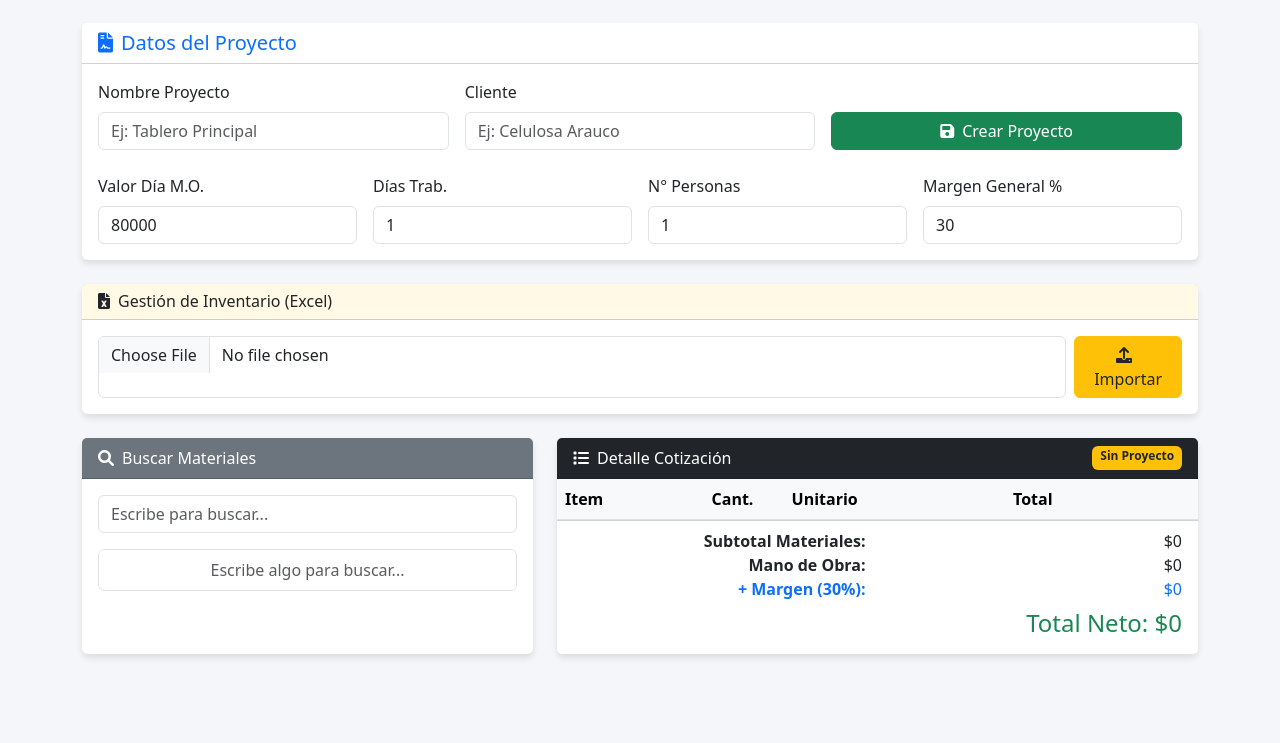
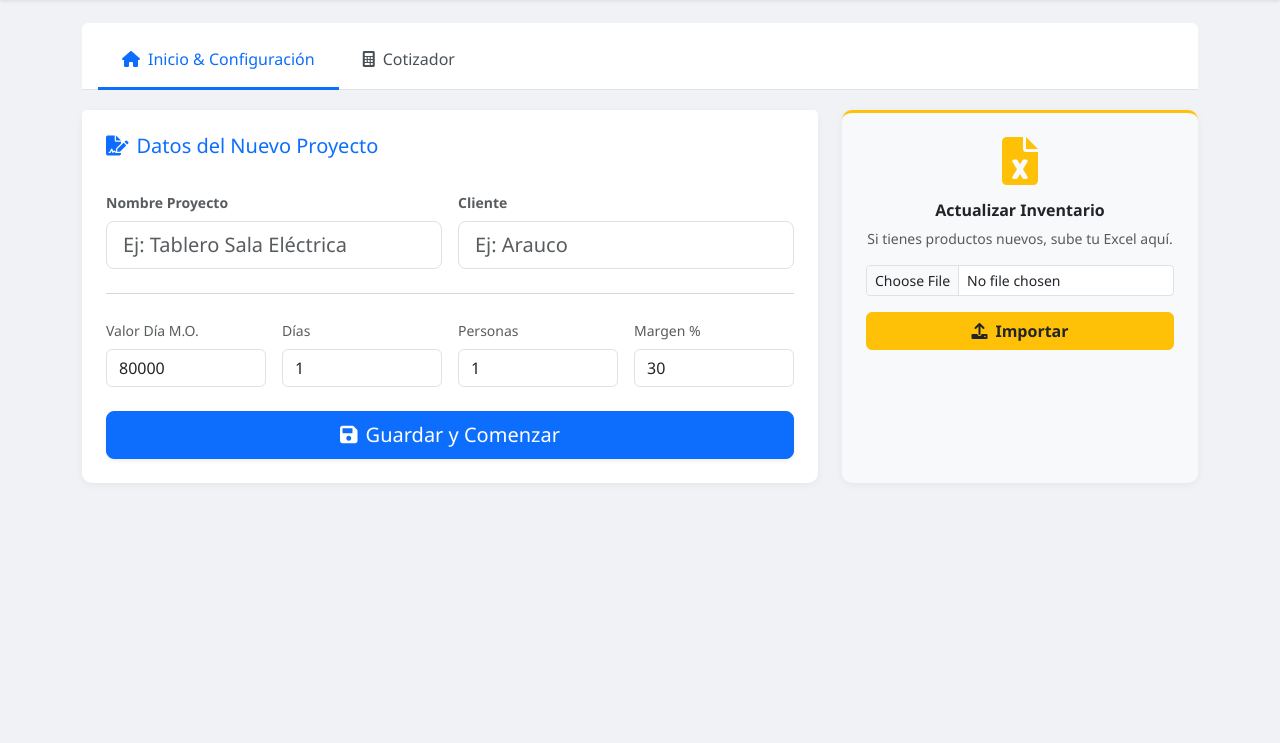
Before and after one commit to matsito/cotizador-eceace, a website: page public/index.html in a window 1280 px wide. Shown: the part 57-800 px from the top of the page. Drawn offline with nearby package versions, Linux system fonts and the light colour scheme.

Commit message:
Ahora si arreglado

```diff
--- a/public/index.html
+++ b/public/index.html
@@ -7,110 +7,153 @@
     <link href="https://cdn.jsdelivr.net/npm/bootstrap@5.3.0/dist/css/bootstrap.min.css" rel="stylesheet">
     <link href="https://cdnjs.cloudflare.com/ajax/libs/font-awesome/6.0.0/css/all.min.css" rel="stylesheet">
     <style>
-        body { background-color: #f4f6f9; }
-        .card { box-shadow: 0 4px 6px rgba(0,0,0,0.1); border: none; }
-        .list-group-item { cursor: pointer; transition: background 0.2s; }
-        .list-group-item:hover { background-color: #f8f9fa; }
-        .total-box { background-color: #2c3e50; color: white; padding: 15px; border-radius: 8px; }
+        body { background-color: #f0f2f5; font-family: 'Segoe UI', Tahoma, Geneva, Verdana, sans-serif; }
+        .navbar { box-shadow: 0 2px 4px rgba(0,0,0,0.1); }
+        .card { border: none; box-shadow: 0 2px 8px rgba(0,0,0,0.05); border-radius: 10px; }
+        .nav-tabs .nav-link { color: #495057; border: none; padding: 1rem 1.5rem; font-weight: 500; }
+        .nav-tabs .nav-link.active { color: #0d6efd; border-bottom: 3px solid #0d6efd; background: transparent; }
+        .badge-price-neto { background-color: #6c757d; }
+        .badge-price-normal { background-color: #0dcaf0; color: #000; }
+        .btn-circle { width: 32px; height: 32px; padding: 0; line-height: 32px; border-radius: 50%; text-align: center; }
+
+        /* Animación suave para las pestañas */
+        .tab-pane { padding-top: 20px; animation: fadeIn 0.3s; }
+        @keyframes fadeIn { from { opacity: 0; } to { opacity: 1; } }
     </style>
 </head>
 <body>
 
-<nav class="navbar navbar-dark bg-primary mb-4">
+<nav class="navbar navbar-expand-lg navbar-dark bg-primary sticky-top">
     <div class="container">
-        <a class="navbar-brand" href="#"><i class="fas fa-bolt me-2"></i>Cotizador EceAce Web</a>
+        <a class="navbar-brand fw-bold" href="#">
+            <i class="fas fa-bolt me-2"></i>Cotizador EceAce
+        </a>
+        <span class="badge bg-white text-primary px-3 py-2 rounded-pill" id="proyecto-activo-badge">
+            <i class="fas fa-exclamation-circle me-1"></i>Sin Proyecto
+        </span>
     </div>
 </nav>
 
-<div class="container">
+<div class="container mt-4">
 
-    <div class="card mb-4">
-        <div class="card-header bg-white">
-            <h5 class="mb-0 text-primary"><i class="fas fa-file-contract me-2"></i>Datos del Proyecto</h5>
+    <ul class="nav nav-tabs bg-white rounded-top px-3 pt-2" id="myTab" role="tablist">
+        <li class="nav-item" role="presentation">
+            <button class="nav-link active" id="inicio-tab" data-bs-toggle="tab" data-bs-target="#inicio" type="button" role="tab">
+                <i class="fas fa-home me-2"></i>Inicio & Configuración
+            </button>
+        </li>
+        <li class="nav-item" role="presentation">
+            <button class="nav-link" id="cotizador-tab" data-bs-toggle="tab" data-bs-target="#cotizador" type="button" role="tab">
+                <i class="fas fa-calculator me-2"></i>Cotizador
+            </button>
+        </li>
+    </ul>
+
+    <div class="tab-content" id="myTabContent">
+
+        <div class="tab-pane fade show active" id="inicio" role="tabpanel">
+            <div class="row g-4">
+                <div class="col-lg-8">
+                    <div class="card h-100">
+                        <div class="card-header bg-white border-bottom-0 pt-4 px-4">
+                            <h5 class="card-title text-primary"><i class="fas fa-file-signature me-2"></i>Datos del Nuevo Proyecto</h5>
                         </div>
-        <div class="card-body">
+                        <div class="card-body px-4 pb-4">
                             <div class="row g-3">
-                <div class="col-md-4">
-                    <label class="form-label">Nombre Proyecto</label>
-                    <input type="text" id="nombreProyecto" class="form-control" placeholder="Ej: Tablero Principal">
+                                <div class="col-md-6">
+                                    <label class="form-label fw-bold small text-muted">Nombre Proyecto</label>
+                                    <input type="text" id="nombreProyecto" class="form-control form-control-lg" placeholder="Ej: Tablero Sala Eléctrica">
                                 </div>
-                <div class="col-md-4">
-                    <label class="form-label">Cliente</label>
-                    <input type="text" id="cliente" class="form-control" placeholder="Ej: Celulosa Arauco">
-                </div>
-                <div class="col-md-4 d-flex align-items-end">
-                    <button class="btn btn-success w-100" onclick="crearProyecto()">
-                        <i class="fas fa-save me-2"></i>Crear Proyecto
-                    </button>
-                </div>
+                                <div class="col-md-6">
+                                    <label class="form-label fw-bold small text-muted">Cliente</label>
+                                    <input type="text" id="cliente" class="form-control form-control-lg" placeholder="Ej: Arauco">
                                 </div>
 
-            <div class="row g-3 mt-2">
+                                <div class="col-12"><hr class="text-muted my-2"></div>
+
                                 <div class="col-md-3">
-                    <label class="form-label">Valor Día M.O.</label>
+                                    <label class="form-label small text-muted">Valor Día M.O.</label>
                                     <input type="number" id="valorDia" class="form-control" value="80000" onchange="calcularTotales()">
                                 </div>
                                 <div class="col-md-3">
-                    <label class="form-label">Días Trab.</label>
+                                    <label class="form-label small text-muted">Días</label>
                                     <input type="number" id="diasTrab" class="form-control" value="1" onchange="calcularTotales()">
                                 </div>
                                 <div class="col-md-3">
-                    <label class="form-label">N° Personas</label>
+                                    <label class="form-label small text-muted">Personas</label>
                                     <input type="number" id="cantPersonas" class="form-control" value="1" onchange="calcularTotales()">
                                 </div>
                                 <div class="col-md-3">
-                    <label class="form-label">Margen General %</label>
+                                    <label class="form-label small text-muted">Margen %</label>
                                     <input type="number" id="margenGeneral" class="form-control" value="30" onchange="calcularTotales()">
+                                </div>
+
+                                <div class="col-12 mt-4">
+                                    <button class="btn btn-primary w-100 btn-lg shadow-sm" onclick="crearProyecto()">
+                                        <i class="fas fa-save me-2"></i>Guardar y Comenzar
+                                    </button>
+                                </div>
                             </div>
                         </div>
                     </div>
                 </div>
 
-    <div class="card mb-4 border-warning">
-        <div class="card-header bg-warning bg-opacity-10">
-            <h6 class="mb-0 text-dark"><i class="fas fa-file-excel me-2"></i>Gestión de Inventario (Excel)</h6>
+                <div class="col-lg-4">
+                    <div class="card bg-light h-100 border-warning border-top border-3">
+                        <div class="card-body text-center p-4">
+                            <div class="mb-3 text-warning">
+                                <i class="fas fa-file-excel fa-3x"></i>
                             </div>
-        <div class="card-body d-flex gap-2">
-            <input type="file" id="archivoExcel" class="form-control" accept=".xlsx, .xls">
-            <button class="btn btn-warning text-dark" onclick="subirExcel()">
+                            <h6 class="card-title fw-bold">Actualizar Inventario</h6>
+                            <p class="card-text small text-muted">Si tienes productos nuevos, sube tu Excel aquí.</p>
+                            <input type="file" id="archivoExcel" class="form-control form-control-sm mb-3" accept=".xlsx, .xls">
+                            <button class="btn btn-warning w-100 text-dark fw-bold" onclick="subirExcel()">
                                 <i class="fas fa-upload me-2"></i>Importar
                             </button>
                         </div>
                     </div>
-
-    <div class="row">
-        <div class="col-md-5">
-            <div class="card h-100">
-                <div class="card-header bg-secondary text-white">
-                    <i class="fas fa-search me-2"></i>Buscar Materiales
-                </div>
-                <div class="card-body">
-                    <input type="text" id="buscador" class="form-control mb-3" placeholder="Escribe para buscar..." onkeyup="buscarMateriales()">
-                    <ul class="list-group" id="lista-materiales" style="max-height: 400px; overflow-y: auto;">
-                        <li class="list-group-item text-muted text-center">Escribe algo para buscar...</li>
-                    </ul>
                 </div>
 
             </div>
 
         </div>
 
-        <div class="col-md-7">
-            <div class="card h-100">
-                <div class="card-header bg-dark text-white d-flex justify-content-between">
-                    <span><i class="fas fa-list me-2"></i>Detalle Cotización</span>
-                    <span id="proyecto-activo" class="badge bg-warning text-dark">Sin Proyecto</span>
+        <div class="tab-pane fade" id="cotizador" role="tabpanel">
+            <div class="row">
+                <div class="col-md-4 mb-3">
+                    <div class="card h-100 shadow-sm">
+                        <div class="card-header bg-white py-3">
+                            <div class="input-group">
+                                <span class="input-group-text bg-light border-end-0"><i class="fas fa-search text-muted"></i></span>
+                                <input type="text" id="buscador" class="form-control border-start-0 ps-0" placeholder="Buscar material..." onkeyup="buscarMateriales()">
+                            </div>
+                        </div>
+                        <div class="card-body p-0">
+                            <ul class="list-group list-group-flush" id="lista-materiales" style="max-height: 500px; overflow-y: auto;">
+                                <li class="list-group-item text-muted text-center py-5">
+                                    <i class="fas fa-arrow-up mb-2"></i><br>Escribe arriba para buscar
+                                </li>
+                            </ul>
+                        </div>
+                    </div>
+                </div>
+
+                <div class="col-md-8">
+                    <div class="card h-100 shadow-sm">
+                        <div class="card-header bg-dark text-white d-flex justify-content-between align-items-center py-3">
+                            <h6 class="mb-0"><i class="fas fa-list-alt me-2"></i>Detalle de la Cotización</h6>
+                            <small class="text-warning" id="nombre-proyecto-tabla">Sin nombre</small>
                         </div>
                         <div class="card-body p-0">
                             <div class="table-responsive">
-                        <table class="table table-striped mb-0">
+                                <table class="table table-hover align-middle mb-0">
                                     <thead class="table-light">
                                         <tr>
-                                    <th>Item</th>
+                                            <th class="ps-3">Item</th>
                                             <th style="width: 80px;">Cant.</th>
-                                    <th>Unitario</th>
-                                    <th>Total</th>
-                                    <th></th>
+                                            <th class="text-end">Unitario</th>
+                                            <th class="text-end">Total</th>
+                                            <th style="width: 50px;"></th>
                                         </tr>
                                     </thead>
                                     <tbody id="tabla-items">
@@ -118,19 +161,28 @@
                                 </table>
                             </div>
                         </div>
-                <div class="card-footer bg-white">
-                    <div class="row text-end">
-                        <div class="col-6"><strong>Subtotal Materiales:</strong></div>
-                        <div class="col-6" id="total-materiales">$0</div>
 
-                        <div class="col-6"><strong>Mano de Obra:</strong></div>
-                        <div class="col-6" id="total-mo">$0</div>
-
-                        <div class="col-6 text-primary"><strong>+ Margen (<span id="lbl-margen">30</span>%):</strong></div>
-                        <div class="col-6 text-primary" id="total-margen">$0</div>
-
-                        <div class="col-12 mt-2">
-                            <h4 class="text-success">Total Neto: <span id="gran-total">$0</span></h4>
+                        <div class="card-footer bg-white border-top p-4">
+                            <div class="row text-end justify-content-end">
+                                <div class="col-md-6">
+                                    <div class="d-flex justify-content-between mb-1">
+                                        <span class="text-muted">Materiales:</span>
+                                        <span class="fw-bold" id="total-materiales">$0</span>
+                                    </div>
+                                    <div class="d-flex justify-content-between mb-1">
+                                        <span class="text-muted">Mano de Obra:</span>
+                                        <span class="fw-bold" id="total-mo">$0</span>
+                                    </div>
+                                    <div class="d-flex justify-content-between mb-2 text-primary">
+                                        <span>+ Margen (<span id="lbl-margen">30</span>%):</span>
+                                        <span class="fw-bold" id="total-margen">$0</span>
+                                    </div>
+                                    <hr>
+                                    <div class="d-flex justify-content-between align-items-center">
+                                        <span class="h5 mb-0 text-success">TOTAL NETO:</span>
+                                        <span class="h3 mb-0 text-success fw-bold" id="gran-total">$0</span>
+                                    </div>
+                                </div>
                             </div>
                         </div>
                     </div>
@@ -138,14 +190,15 @@
             </div>
         </div>
 
-</div>
+    </div> </div>
 
 <script src="https://cdn.jsdelivr.net/npm/bootstrap@5.3.0/dist/js/bootstrap.bundle.min.js"></script>
 <script>
     let cotizacionIdActual = null;
     let itemsCotizacion = [];
 
-    // 1. CREAR PROYECTO
+    // --- FUNCIONES ---
+
     async function crearProyecto() {
         const nombre = document.getElementById('nombreProyecto').value;
         const cliente = document.getElementById('cliente').value;
@@ -154,7 +207,7 @@
         const personas = document.getElementById('cantPersonas').value;
         const margen = document.getElementById('margenGeneral').value;
 
-        if(!nombre) return alert("Ponle nombre al proyecto");
+        if(!nombre) return alert("⚠️ Ponle un nombre al proyecto.");
 
         try {
             const res = await fetch('/api/cotizaciones', {
@@ -172,16 +225,23 @@
             const data = await res.json();
             cotizacionIdActual = data.id;
 
-            document.getElementById('proyecto-activo').textContent = nombre;
-            document.getElementById('proyecto-activo').className = "badge bg-success";
-            alert("✅ Proyecto creado! Ahora agrega materiales.");
+            // Actualizar interfaz visualmente
+            document.getElementById('proyecto-activo-badge').innerHTML = `<i class="fas fa-check-circle me-1"></i>${nombre}`;
+            document.getElementById('proyecto-activo-badge').className = "badge bg-success px-3 py-2 rounded-pill";
+            document.getElementById('nombre-proyecto-tabla').textContent = nombre;
+
+            // Cambiar automáticamente a la pestaña del cotizador
+            const tabCotizador = new bootstrap.Tab(document.querySelector('#cotizador-tab'));
+            tabCotizador.show();
+
+            alert("✅ Proyecto creado. ¡Empieza a agregar materiales!");
         } catch (e) {
             console.error(e);
             alert("Error al crear proyecto");
         }
     }
 
-    // 2. BUSCAR MATERIALES
+
     async function buscarMateriales() {
         const query = document.getElementById('buscador').value;
         if(query.length < 2) return;
@@ -191,26 +251,33 @@
         renderMateriales(lista);
     }
 
-    // 3. MOSTRAR LISTA DE BÚSQUEDA (AQUÍ ESTÁ EL CAMBIO DE PRECIO NORMAL)
+
     function renderMateriales(lista) {
         const listaEl = document.getElementById('lista-materiales');
         listaEl.innerHTML = '';
 
+        if(lista.length === 0) {
+            listaEl.innerHTML = '<li class="list-group-item text-center text-muted">No encontré nada 🤷‍♂️</li>';
+            return;
+        }
+
         lista.forEach(mat => {
             const li = document.createElement('li');
-            li.className = 'list-group-item d-flex justify-content-between align-items-center';
+            li.className = 'list-group-item list-group-item-action d-flex justify-content-between align-items-center p-3';
 
-            // AGREGADO: Se muestra el Valor Normal en azulito
+
             li.innerHTML = `
                 <div>
-                    <strong>${mat.nombre}</strong> <small class="text-muted">(${mat.unidad})</small><br>
-                    <small class="text-secondary">Marca: ${mat.marca || 'Genérico'}</small>
+                    <h6 class="mb-0 text-dark fw-bold">${mat.nombre}</h6>
+                    <small class="text-muted d-block">Marca: ${mat.marca || 'Genérico'} | Unidad: ${mat.unidad}</small>
                 </div>
                 <div class="text-end">
-                    <span class="badge bg-secondary me-1">Neto: $${mat.valor_int}</span>
-                    <span class="badge bg-info text-dark me-2">Normal: $${mat.valor_normal}</span>
-                    <button class="btn btn-primary btn-sm rounded-circle" onclick="agregarItem(${mat.id}, '${mat.nombre}', ${mat.valor_int})">
-                        <i class="fas fa-plus"></i>
+                    <div class="mb-1">
+                        <span class="badge badge-price-neto me-1" title="Precio Neto">N: $${mat.valor_int.toLocaleString()}</span>
+                        <span class="badge badge-price-normal" title="Precio Normal">P: $${mat.valor_normal ? mat.valor_normal.toLocaleString() : '0'}</span>
+                    </div>
+                    <button class="btn btn-outline-primary btn-sm rounded-pill px-3" onclick="agregarItem(${mat.id}, '${mat.nombre}', ${mat.valor_int})">
+                        Agregar <i class="fas fa-plus ms-1"></i>
                     </button>
                 </div>
             `;
@@ -218,11 +285,16 @@
         });
     }
 
-    // 4. AGREGAR ITEM A LA TABLA
+
     async function agregarItem(materialId, nombre, precio) {
-        if(!cotizacionIdActual) return alert("Primero crea el proyecto arriba 👆");
+        if(!cotizacionIdActual) {
+            alert("⚠️ ¡Primero crea el proyecto en la pestaña 'Inicio'!");
+            // Volver a la pestaña inicio si se equivocó
+            const tabInicio = new bootstrap.Tab(document.querySelector('#inicio-tab'));
+            tabInicio.show();
+            return;
+        }
 
-        // Guardar en base de datos
         await fetch('/api/items', {
             method: 'POST',
             headers: { 'Content-Type': 'application/json' },
@@ -234,14 +306,13 @@
             })
         });
 
-        // Agregar visualmente
-        const item = { id: Date.now(), nombre, precio, cantidad: 1 }; // ID temporal visual
+        const item = { id: Date.now(), nombre, precio, cantidad: 1 };
         itemsCotizacion.push(item);
         renderTabla();
         calcularTotales();
     }
 
-    // 5. RENDERIZAR TABLA DE COTIZACIÓN
+
     function renderTabla() {
         const tbody = document.getElementById('tabla-items');
         tbody.innerHTML = '';
@@ -250,11 +321,11 @@
             const total = item.cantidad * item.precio;
             const tr = document.createElement('tr');
             tr.innerHTML = `
-                <td>${item.nombre}</td>
-                <td><input type="number" class="form-control form-control-sm" value="${item.cantidad}" onchange="actualizarCantidad(${index}, this.value)"></td>
-                <td>$${item.precio}</td>
-                <td>$${total}</td>
-                <td><button class="btn btn-danger btn-sm" onclick="eliminarItem(${index})"><i class="fas fa-trash"></i></button></td>
+                <td class="ps-3">${item.nombre}</td>
+                <td><input type="number" class="form-control form-control-sm text-center" value="${item.cantidad}" onchange="actualizarCantidad(${index}, this.value)" min="1"></td>
+                <td class="text-end">$${item.precio.toLocaleString()}</td>
+                <td class="text-end fw-bold">$${total.toLocaleString()}</td>
+                <td class="text-center"><button class="btn btn-link text-danger btn-circle" onclick="eliminarItem(${index})"><i class="fas fa-times"></i></button></td>
             `;
             tbody.appendChild(tr);
         });
@@ -272,34 +343,34 @@
         calcularTotales();
     }
 
-    // 6. CALCULADORA DE TOTALES
+
     function calcularTotales() {
-        // Materiales
+
         let subtotalMateriales = itemsCotizacion.reduce((sum, item) => sum + (item.cantidad * item.precio), 0);
 
-        // Mano de Obra
+
         const valorDia = Number(document.getElementById('valorDia').value) || 0;
         const dias = Number(document.getElementById('diasTrab').value) || 0;
         const personas = Number(document.getElementById('cantPersonas').value) || 0;
         const costoMO = valorDia * dias * personas;
 
-        // Margen
+
         const margenPorcentaje = Number(document.getElementById('margenGeneral').value) || 0;
         const costoTotal = subtotalMateriales + costoMO;
         const valorMargen = costoTotal * (margenPorcentaje / 100);
 
-        // Gran Total
+
         const granTotal = costoTotal + valorMargen;
 
-        // Pintar en pantalla
+
         document.getElementById('total-materiales').innerText = `$${subtotalMateriales.toLocaleString()}`;
         document.getElementById('total-mo').innerText = `$${costoMO.toLocaleString()}`;
         document.getElementById('lbl-margen').innerText = margenPorcentaje;
-        document.getElementById('total-margen').innerText = `$${valorMargen.toLocaleString()}`;
+        document.getElementById('total-margen').innerText = `$${Math.round(valorMargen).toLocaleString()}`;
         document.getElementById('gran-total').innerText = `$${Math.round(granTotal).toLocaleString()}`;
     }
 
-    // 7. SUBIR EXCEL
+
     async function subirExcel() {
         const input = document.getElementById('archivoExcel');
         if(!input.files[0]) return alert("Selecciona un archivo");
```
Lines whose indentation alone changed are shown as unchanged.
